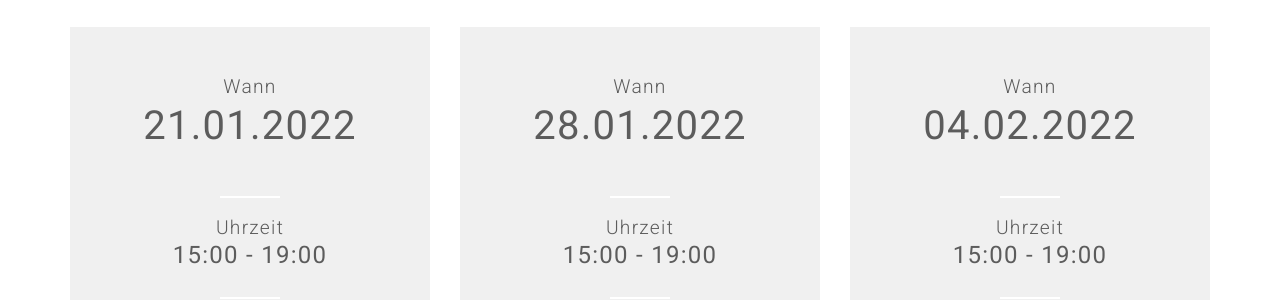
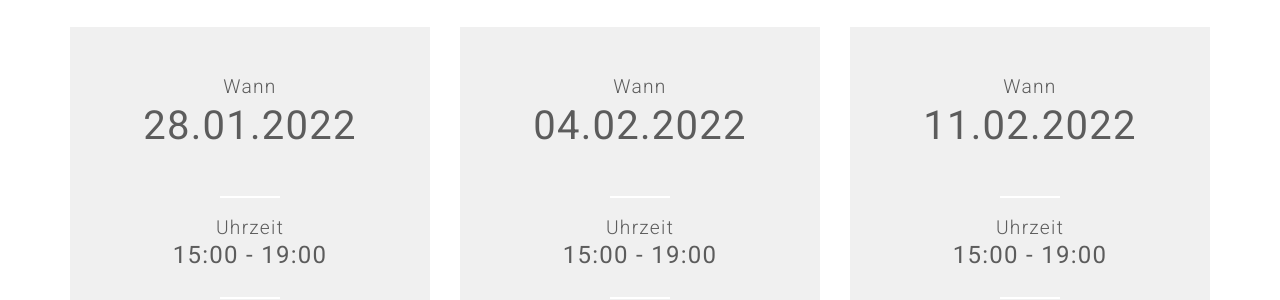
Before and after one commit to coderdojo-wien/coderdojo-wien.github.io, a Jekyll site: the page built from index.html, in a window 1280 px wide and 900 px high, scrolled down 3869 px. Shown: the part 185-485 px from the top of the window. Built offline with Jekyll 4.4.1, drawn with Linux system fonts in a browser that asks for light colours; nearby versions of some CDN libraries; comment, search, counter and statistics services are not loaded; some of the changed lines change nothing that is shown; some of the changed text lies outside the part shown.

Commit message:
Update events.yml

```diff
--- a/_data/events.yml
+++ b/_data/events.yml
@@ -3,16 +3,6 @@ title: "Termine"
 description: "Ein Anmeldung ist für die Teilnahme an den online CoderDojos nicht erforderlich. Das genaue Workshopprogramm mit den Teilnahmelinks finden sie in unserem aktuellen Newsletter, der jeweils bis spätestens den Tag davor versendet wird und auf unserer Hompepage https://www.facebook.com/coderdojowien. </br><b>Für die Teilnahme an offline CoderDojos ist unbedingt eine Anmeldung erforderlich!</b>"
 
 events-list:
-- event-date: 21.01.2022
-  event-time: 15:00 - 19:00
-  event-startdate: 2022-01-21T15:00:00+0100
-  event-enddate: 2022-01-21T19:00:00+0100
-  event-name: Online CoderDojo
-  event-type: Online
-  event-place: Online Dojo
-  event-place-name: Online
-  event-url: "https://linz.coderdojo.net/termine/"
-
 - event-date: 28.01.2022
   event-time: 15:00 - 19:00
   event-startdate: 2022-01-28T15:00:00+0100
@@ -33,6 +23,16 @@ events-list:
   event-place-name: Online
   event-url: "https://linz.coderdojo.net/termine/"
 
+- event-date: 11.02.2022
+  event-time: 15:00 - 19:00
+  event-startdate: 2022-02-11T15:00:00+0100
+  event-enddate: 2022-02-11T19:00:00+0100
+  event-name: Online CoderDojo
+  event-type: Online
+  event-place: Online Dojo
+  event-place-name: Online
+  event-url: "https://linz.coderdojo.net/termine/"
+
 # - event-date: 17.01.2022
 #   event-time: 15:00 - 19:00
 #   event-startdate: 2022-01-17T15:00:00+0100
```
